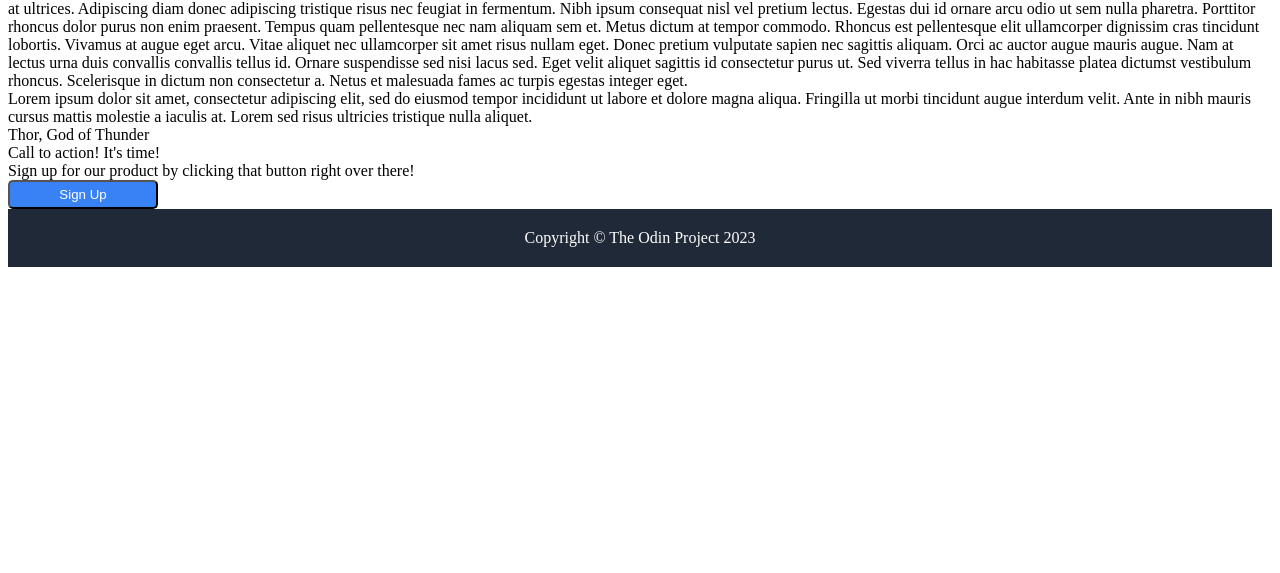
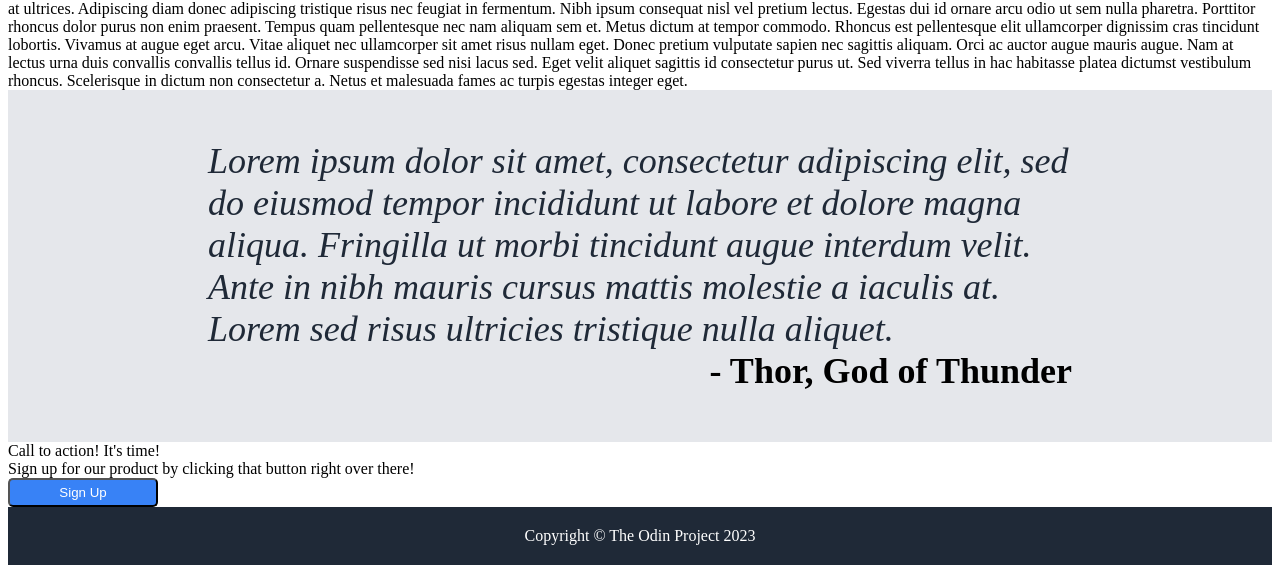
Before and after one commit to krisco90/Landing_page, a plain HTML site: page index.html in a window 1280 px wide. Shown: the part 955-1528 px from the top of the page. Before the commit the page ends 1230 px from the top, so only its background shows below. Drawn offline with Linux system fonts and the light colour scheme.

Commit message:
quote section style

```diff
--- a/index.html
+++ b/index.html
@@ -54,7 +54,7 @@
         </div>
         <div class="quote">
             <div class="quote_body">Lorem ipsum dolor sit amet, consectetur adipiscing elit, sed do eiusmod tempor incididunt ut labore et dolore magna aliqua. Fringilla ut morbi tincidunt augue interdum velit. Ante in nibh mauris cursus mattis molestie a iaculis at. Lorem sed risus ultricies tristique nulla aliquet.</div>
-            <div class="quote_author">Thor, God of Thunder</div>
+            <div class="quote_author"> - Thor, God of Thunder</div>
         </div>
         <div class="main_footer">
             <div class="main_footer_txt">
--- a/style.css
+++ b/style.css
@@ -88,6 +88,25 @@ button {
     text-align: center;
 }
 
+.quote {
+    background-color: #e5e7eb;
+    display: flex;
+    flex-flow: column wrap;
+    align-items: flex-end;
+    padding: 50px 200px;
+}
+
+.quote_body {
+    font-size: 36px;
+    font-style: italic;
+    color: #1F2937;
+}
+
+.quote_author {
+    font-size: 36px;
+    font-weight: 700;
+}
+
 /* Website Footer */
 .footer {
     background-color: #1F2937;
```
